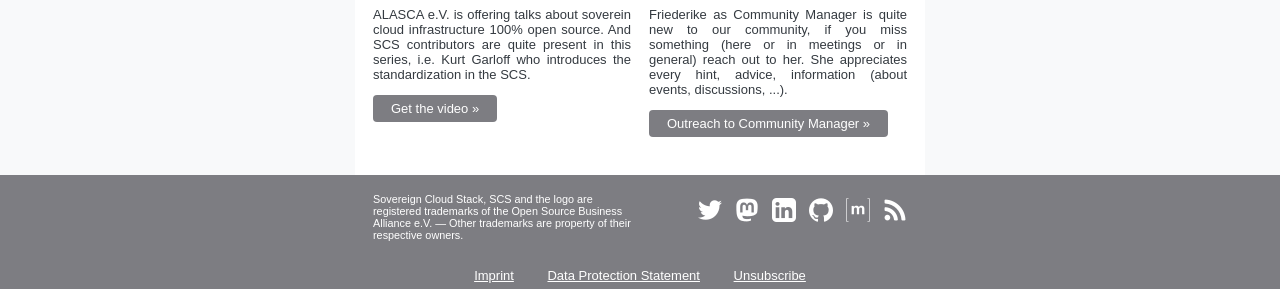
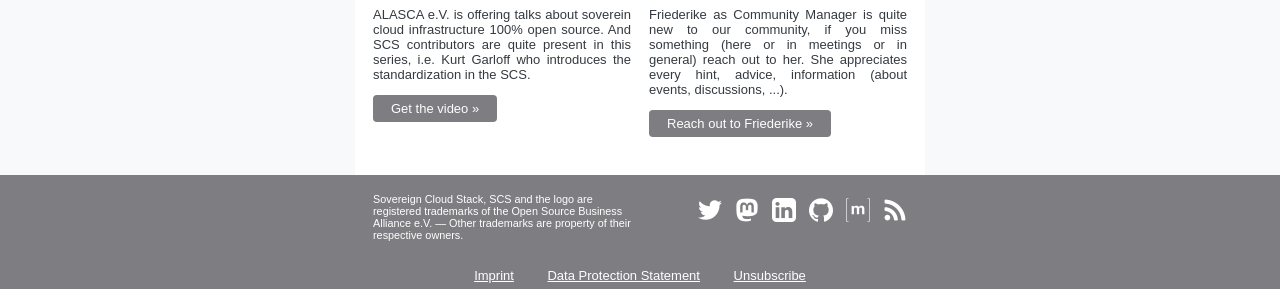
Before and after one commit to SovereignCloudStack/newsletter, a Jekyll site: the page built from _digest/30.md, in a window 1280 px wide. Shown: the part 1687-1976 px from the top of the page. Built offline with Jekyll 4.4.1, drawn with Linux system fonts in a browser that asks for light colours; some of the changed lines change nothing that is shown.

Commit message:
Digest 30 (#49)
* Fixed a typo

* Fixed Link to Profile

* Corrected Images

---------

Signed-off-by: Friederike <116342997+FriederikeZelke@users.noreply.github.com>
Co-authored-by: Friederike Zelke <zelke@osb-alliance.com>

```diff
--- a/_digest/30.md
+++ b/_digest/30.md
@@ -16,14 +16,14 @@
     link: https://github.com/SovereignCloudStack/standards/issues/271
 substories:
   - title: "SCS ecosystem on stage"
-    image: /assets/images/30/CEE_panel.jpeg
+    image: /assets/images/30/CEE_panel.JPG
     text: |-
        SCS on stage with great panelists from our community to talk about the project and all the possibilies it provides: Kurt Garloff - CTO SCS, Lauresha Memeti - Technical Project Manager Gaia-X Federation Services, Michel Raabe - Cloud Solutions Architect B1 Systems, Christian Schmitz - Director Open Source PlusServer, and Christian Berendt - CEO OSISM.
     button:
       text: Join our panel
       link: https://rfg.circdata.com/publish/CEEF23/?source=WEBSITE_CTAPANELhttps://rfg.circdata.com/publish/CEEF23/?source=WEBSITE_CTAPANEL
   - title: "SCS in Amsterdam?"
-    image: /assets/images/30/Amsterdam.png
+    image: /assets/images/30/Amsterdam.jpg
     text : |-
       Did you find "Amsterdam" in our repositories? Good! You were activly contributing. The answer what that means is: the community decided to get better transparency and oder in our code that´s why sprints are named in alphabethical order, beginning with Amsterdam. How could we proceed? Reach out to our community chat in matrix.
     button:
@@ -41,6 +41,6 @@
     text : |-
       Friederike as Community Manager is quite new to our community, if you miss something (here or in meetings or in general) reach out to her. She appreciates every hint, advice, information (about events, discussions, ...).
     button:
-      text: Outreach to Community Manager
+      text: Reach out to Friederike
       link: https://matrix.to/#/@friederike_zelke:matrix.org
 ---
```
